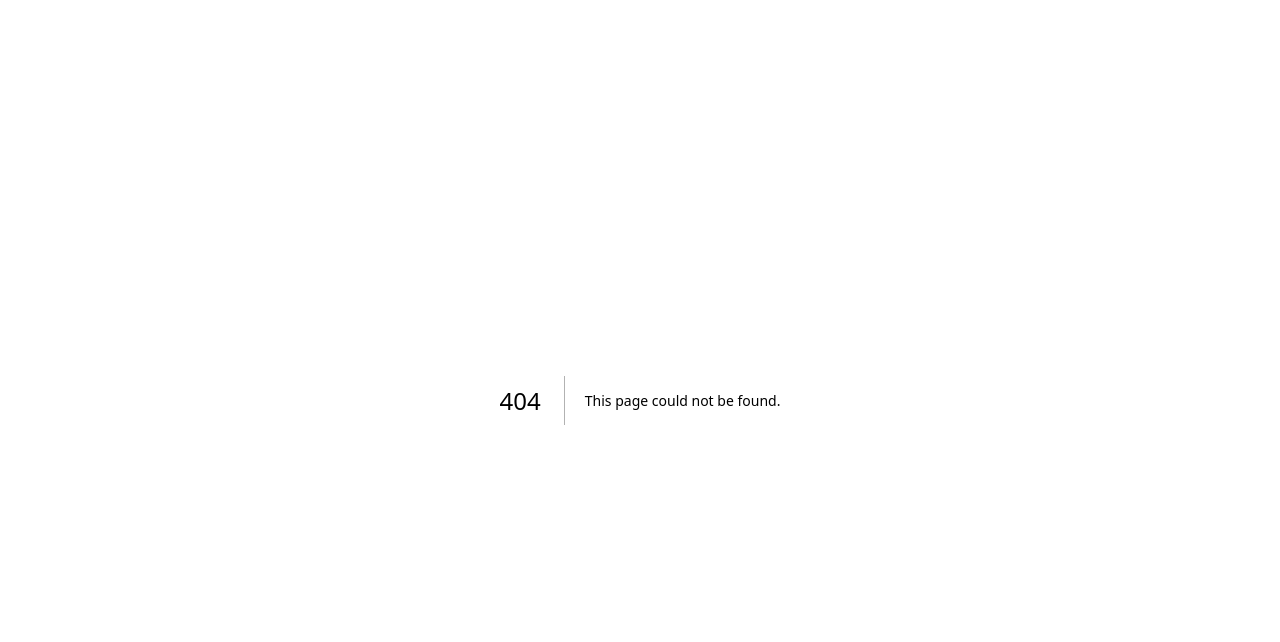
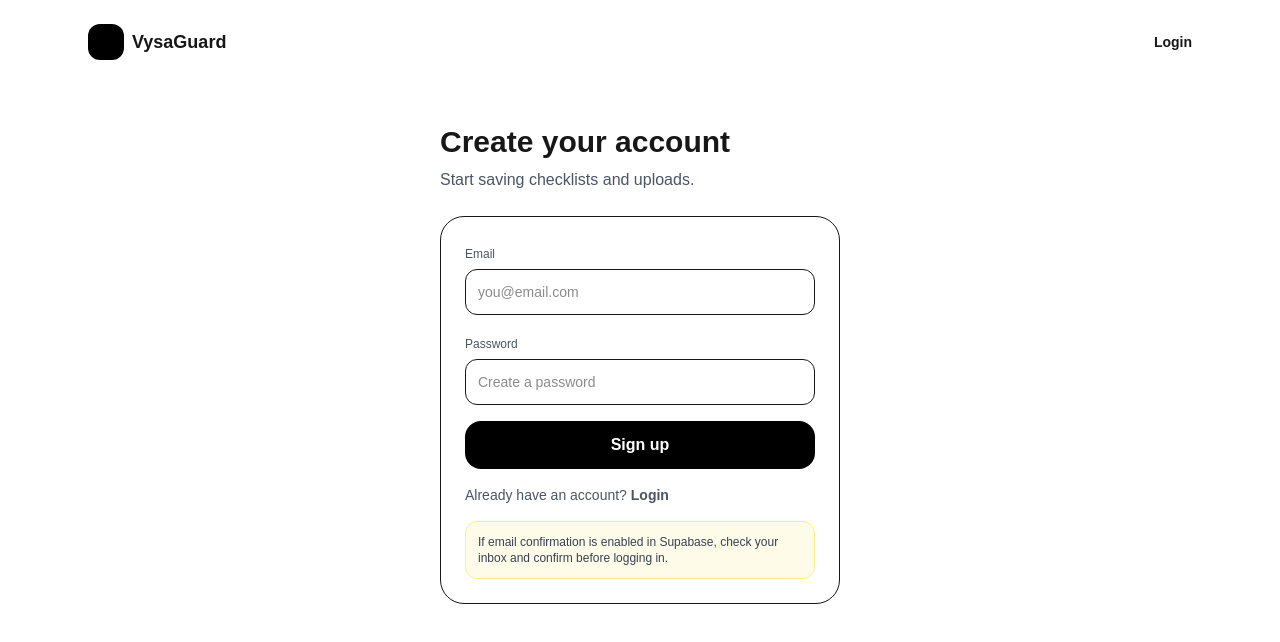
Before and after one commit to namobi/vysaguard, a Next.js app in the folder apps/web/: page /signup in a window 1280 px wide. Before the commit this address had no page. Shown: the top 642 px of the page. Built offline with nearby package versions, Linux system fonts and the light colour scheme; no server answers.

Commit message:
Add auth flow and protect applicant dashboard

```diff
--- a/apps/web/app/dashboard/page.tsx
+++ b/apps/web/app/dashboard/page.tsx
@@ -1,7 +1,9 @@
 "use client";
 
 import Link from "next/link";
-import { useMemo } from "react";
+import { useEffect, useMemo, useState } from "react";
+import { useRouter } from "next/navigation";
+import { supabase } from "@/lib/supabaseClient";
 
 type ChecklistSummary = {
   id: string;
@@ -21,7 +23,29 @@ type ActivityItem = {
 };
 
 export default function ApplicantDashboardPage() {
-  // ✅ Mock data for UI (we'll wire to Supabase after UI looks perfect)
+  const router = useRouter();
+  const [checkingAuth, setCheckingAuth] = useState(true);
+
+  // ✅ Auth gate
+  useEffect(() => {
+    const run = async () => {
+      const { data } = await supabase.auth.getSession();
+      if (!data.session) {
+        router.replace("/login");
+        return;
+      }
+      setCheckingAuth(false);
+    };
+    run();
+    // eslint-disable-next-line react-hooks/exhaustive-deps
+  }, []);
+
+  const onLogout = async () => {
+    await supabase.auth.signOut();
+    router.push("/");
+  };
+
+  // ✅ Mock data for UI (we'll wire to Supabase next)
   const activeChecklists: ChecklistSummary[] = useMemo(
     () => [
       {
@@ -62,6 +86,14 @@ export default function ApplicantDashboardPage() {
     plan: "Free",
   };
 
+  if (checkingAuth) {
+    return (
+      <main className="min-h-screen bg-[#F5F7FB]">
+        <div className="mx-auto max-w-7xl px-6 py-10 text-gray-600">Checking session…</div>
+      </main>
+    );
+  }
+
   return (
     <main className="min-h-screen bg-[#F5F7FB]">
       {/* Top header */}
@@ -82,6 +114,14 @@ export default function ApplicantDashboardPage() {
               <span className="inline-block h-2 w-2 rounded-full bg-green-500" />
               {user.plan} Plan
             </div>
+
+            <button
+              onClick={onLogout}
+              className="rounded-xl border border-gray-300 bg-white px-4 py-2 text-sm font-semibold hover:bg-gray-50"
+            >
+              Logout
+            </button>
+
             <div className="flex items-center gap-2 rounded-xl border bg-white px-3 py-2">
               <div className="h-8 w-8 rounded-full bg-gray-200" />
               <div className="hidden sm:block">
@@ -267,10 +307,7 @@ export default function ApplicantDashboardPage() {
               </div>
             </div>
 
-            {/* Footer note */}
-            <div className="text-sm text-gray-500 px-1">
-              MVP note: This dashboard is UI-first. Next step is connecting it to Supabase + adding Auth.
-            </div>
+            <div className="text-sm text-gray-500 px-1">✅ Auth is enabled for this page now.</div>
           </div>
         </div>
       </section>
@@ -289,8 +326,7 @@ function NavItem({
   active?: boolean;
   disabled?: boolean;
 }) {
-  const base =
-    "flex items-center gap-3 rounded-2xl px-4 py-3 text-sm font-semibold transition";
+  const base = "flex items-center gap-3 rounded-2xl px-4 py-3 text-sm font-semibold transition";
   const cls = disabled
     ? `${base} text-white/40 cursor-not-allowed`
     : active
--- /dev/null
+++ b/apps/web/app/login/page.tsx
@@ -0,0 +1,85 @@
+"use client";
+
+import Link from "next/link";
+import { useRouter } from "next/navigation";
+import { useState } from "react";
+import { supabase } from "@/lib/supabaseClient";
+
+export default function LoginPage() {
+  const router = useRouter();
+  const [email, setEmail] = useState("");
+  const [password, setPassword] = useState("");
+  const [loading, setLoading] = useState(false);
+
+  const onLogin = async () => {
+    try {
+      setLoading(true);
+      const { error } = await supabase.auth.signInWithPassword({ email, password });
+      if (error) throw error;
+      router.push("/dashboard");
+    } catch (e: any) {
+      console.error(e);
+      alert(e?.message ?? "Login failed");
+    } finally {
+      setLoading(false);
+    }
+  };
+
+  return (
+    <main className="min-h-screen bg-white">
+      <header className="mx-auto max-w-6xl px-6 py-6 flex items-center justify-between">
+        <Link href="/" className="flex items-center gap-2">
+          <div className="h-9 w-9 rounded-xl bg-black" />
+          <div className="font-semibold text-lg">VysaGuard</div>
+        </Link>
+        <Link href="/signup" className="text-sm font-semibold hover:underline">
+          Create account
+        </Link>
+      </header>
+
+      <section className="mx-auto max-w-md px-6 py-10">
+        <h1 className="text-3xl font-bold">Welcome back</h1>
+        <p className="mt-2 text-gray-600">Login to access your dashboard.</p>
+
+        <div className="mt-6 rounded-3xl border p-6 space-y-4">
+          <div>
+            <label className="text-xs text-gray-600">Email</label>
+            <input
+              className="mt-1 w-full rounded-xl border px-3 py-3 text-sm"
+              value={email}
+              onChange={(e) => setEmail(e.target.value)}
+              placeholder="you@email.com"
+              type="email"
+            />
+          </div>
+
+          <div>
+            <label className="text-xs text-gray-600">Password</label>
+            <input
+              className="mt-1 w-full rounded-xl border px-3 py-3 text-sm"
+              value={password}
+              onChange={(e) => setPassword(e.target.value)}
+              placeholder="••••••••"
+              type="password"
+            />
+          </div>
+
+          <button
+            onClick={onLogin}
+            disabled={loading}
+            className="w-full rounded-2xl bg-black text-white px-4 py-3 font-semibold disabled:opacity-60"
+          >
+            {loading ? "Logging in..." : "Login"}
+          </button>
+
+          <div className="text-sm text-gray-600">
+            Don’t have an account?{" "}
+            <Link href="/signup" className="font-semibold hover:underline">
+              Sign up
+            </Link>
+          </div>
+        </div>
+      </section>
+    </main>
+  );
+}
--- /dev/null
+++ b/apps/web/app/signup/page.tsx
@@ -0,0 +1,91 @@
+"use client";
+
+import Link from "next/link";
+import { useRouter } from "next/navigation";
+import { useState } from "react";
+import { supabase } from "@/lib/supabaseClient";
+
+export default function SignupPage() {
+  const router = useRouter();
+  const [email, setEmail] = useState("");
+  const [password, setPassword] = useState("");
+  const [loading, setLoading] = useState(false);
+
+  const onSignup = async () => {
+    try {
+      setLoading(true);
+      const { error } = await supabase.auth.signUp({ email, password });
+      if (error) throw error;
+
+      // If email confirmation is ON, user may need to confirm. For MVP, we'll still route.
+      router.push("/dashboard");
+    } catch (e: any) {
+      console.error(e);
+      alert(e?.message ?? "Signup failed");
+    } finally {
+      setLoading(false);
+    }
+  };
+
+  return (
+    <main className="min-h-screen bg-white">
+      <header className="mx-auto max-w-6xl px-6 py-6 flex items-center justify-between">
+        <Link href="/" className="flex items-center gap-2">
+          <div className="h-9 w-9 rounded-xl bg-black" />
+          <div className="font-semibold text-lg">VysaGuard</div>
+        </Link>
+        <Link href="/login" className="text-sm font-semibold hover:underline">
+          Login
+        </Link>
+      </header>
+
+      <section className="mx-auto max-w-md px-6 py-10">
+        <h1 className="text-3xl font-bold">Create your account</h1>
+        <p className="mt-2 text-gray-600">Start saving checklists and uploads.</p>
+
+        <div className="mt-6 rounded-3xl border p-6 space-y-4">
+          <div>
+            <label className="text-xs text-gray-600">Email</label>
+            <input
+              className="mt-1 w-full rounded-xl border px-3 py-3 text-sm"
+              value={email}
+              onChange={(e) => setEmail(e.target.value)}
+              placeholder="you@email.com"
+              type="email"
+            />
+          </div>
+
+          <div>
+            <label className="text-xs text-gray-600">Password</label>
+            <input
+              className="mt-1 w-full rounded-xl border px-3 py-3 text-sm"
+              value={password}
+              onChange={(e) => setPassword(e.target.value)}
+              placeholder="Create a password"
+              type="password"
+            />
+          </div>
+
+          <button
+            onClick={onSignup}
+            disabled={loading}
+            className="w-full rounded-2xl bg-black text-white px-4 py-3 font-semibold disabled:opacity-60"
+          >
+            {loading ? "Creating..." : "Sign up"}
+          </button>
+
+          <div className="text-sm text-gray-600">
+            Already have an account?{" "}
+            <Link href="/login" className="font-semibold hover:underline">
+              Login
+            </Link>
+          </div>
+
+          <div className="rounded-xl bg-yellow-50 border border-yellow-200 p-3 text-xs text-gray-700">
+            If email confirmation is enabled in Supabase, check your inbox and confirm before logging in.
+          </div>
+        </div>
+      </section>
+    </main>
+  );
+}
```
